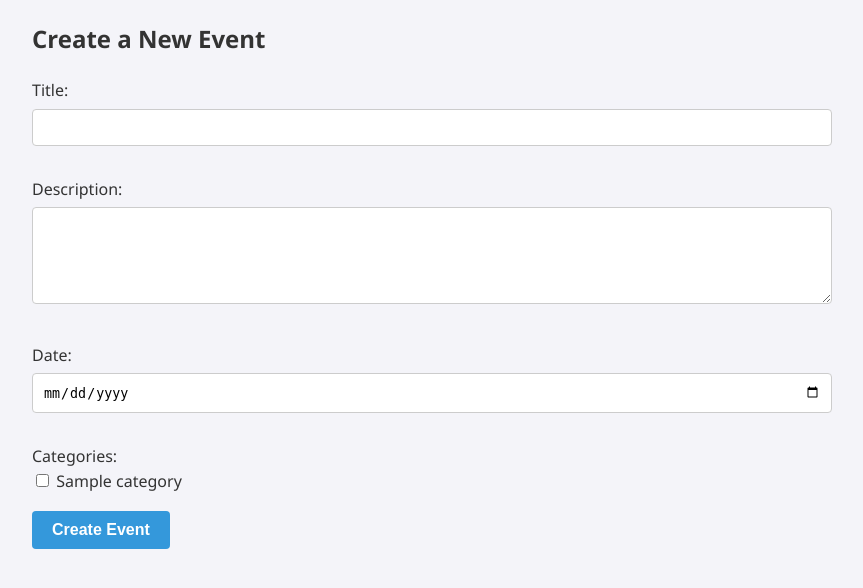
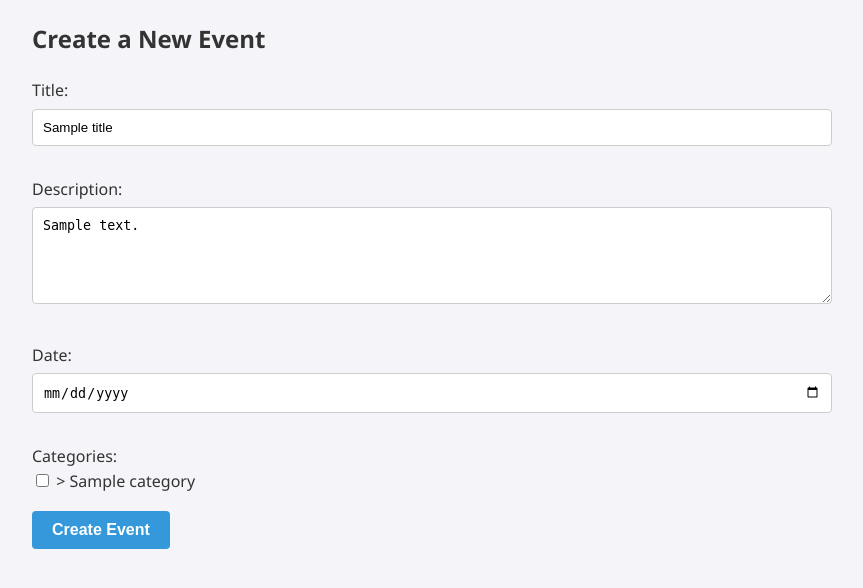
Before and after one commit to KMStacker/party-planner, a Flask app: template templates/new_event.html in a window 1280 px wide. Shown: the part 137-725 px from the top of the page, without its empty margins (208-1071 px from the left). Run offline with Flask 3, Linux system fonts and the light colour scheme; the template is opened without the code that fills it: most values are stand-ins (such as "Sample title", 1, 10 or a date in 2020).

Commit message:
feat: validate event fields and preserve form inputs on error

```diff
--- a/app.py
+++ b/app.py
@@ -1,5 +1,6 @@
 import sqlite3
 import secrets
+from datetime import date
 from flask import Flask, render_template, request, redirect, flash, session, abort
 import config
 import events
@@ -100,10 +101,23 @@ def create_event():
     require_login()
     check_csrf()
 
-    title = request.form["title"]
-    description = request.form["description"]
+    title = request.form["title"].strip()
+    description = request.form["description"].strip()
     event_date = request.form["event_date"]
     category_ids = request.form.getlist("categories")
+
+    today = date.today().isoformat()
+    int_category_ids = [int(cid) for cid in category_ids if cid.isdigit()]
+
+    if not title or not description or not event_date:
+        flash("Title, description, and event date cannot be empty or contain only spaces", "error")
+        categories = events.get_categories()
+        return render_template("new_event.html", categories=categories, title=title, description=description, event_date=event_date, event_category_ids=int_category_ids)
+
+    if event_date < today:
+        flash("Event date cannot be in the past", "error")
+        categories = events.get_categories()
+        return render_template("new_event.html", categories=categories, title=title, description=description, event_date=event_date, event_category_ids=int_category_ids)
 
     events.create_event(session["user_id"], title, description, event_date, category_ids)
 
@@ -155,10 +169,25 @@ def update_event(id):
     if not event or event["user_id"] != session["user_id"]:
         abort(403)
 
-    title = request.form["title"]
-    description = request.form["description"]
+    title = request.form["title"].strip()
+    description = request.form["description"].strip()
     event_date = request.form["event_date"]
     category_ids = request.form.getlist("categories")
+
+    today = date.today().isoformat()
+    int_category_ids = [int(cid) for cid in category_ids if cid.isdigit()]
+
+    if not title or not description or not event_date:
+        flash("Title, description, and event date cannot be empty or contain only spaces", "error")
+        categories = events.get_categories()
+        updating_event = {"id": id, "title": title, "description": description, "event_date": event_date}
+        return render_template("edit_event.html", event=updating_event, categories=categories, event_category_ids=int_category_ids)
+
+    if event_date < today:
+        flash("Event date cannot be in the past", "error")
+        categories = events.get_categories()
+        updating_event = {"id": id, "title": title, "description": description, "event_date": event_date}
+        return render_template("edit_event.html", event=updating_event, categories=categories, event_category_ids=int_category_ids)
 
     events.update_event(id, title, description, event_date, category_ids)
     return redirect("/event/" + str(id))
--- a/templates/new_event.html
+++ b/templates/new_event.html
@@ -8,20 +8,21 @@
 <form action="/create_event" method="post">
   <p>
     <label for="title">Title:</label><br>
-    <input type="text" name="title" id="title" required maxlength="50">
+    <input type="text" name="title" id="title" required maxlength="50" value="{{ title or '' }}">
   </p>
   <p>
     <label for="description">Description:</label><br>
-    <textarea name="description" id="description" rows="5" cols="40" required maxlength="1000"></textarea>
+    <textarea name="description" id="description" rows="5" cols="40" required maxlength="1000">{{ description or '' }}</textarea>
   </p>
   <p>
     <label for="event_date">Date:</label><br>
-    <input type="date" name="event_date" id="event_date" required>
+    <input type="date" name="event_date" id="event_date" required value="{{ event_date or '' }}">
   </p>
   <p>
     <label>Categories:</label><br>
     {% for category in categories %}
       <input type="checkbox" name="categories" value="{{ category.id }}" id="cat_{{ category.id }}">
+        {% if event_category_ids and category.id in event_category_ids %}checked{% endif %}>
       <label for="cat_{{ category.id }}">{{ category.name }}</label><br>
     {% endfor %}
   </p>
```
